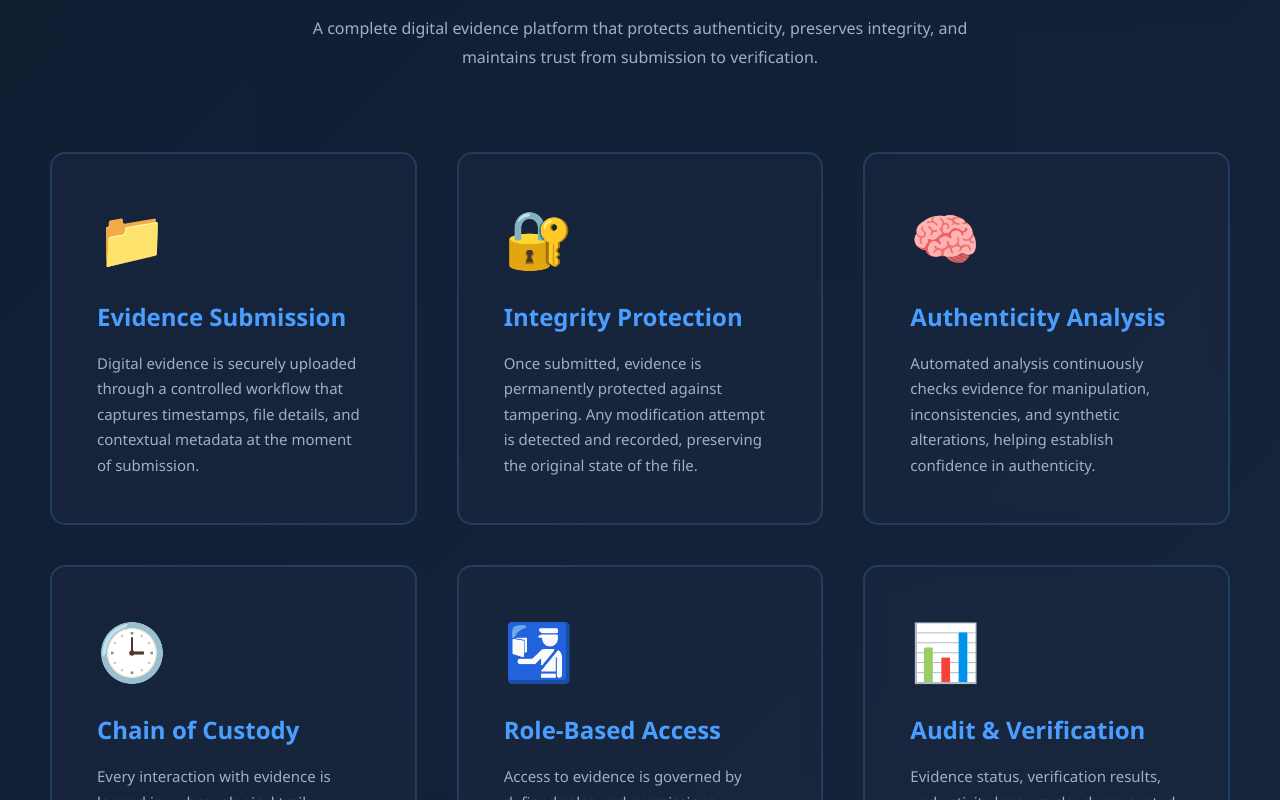
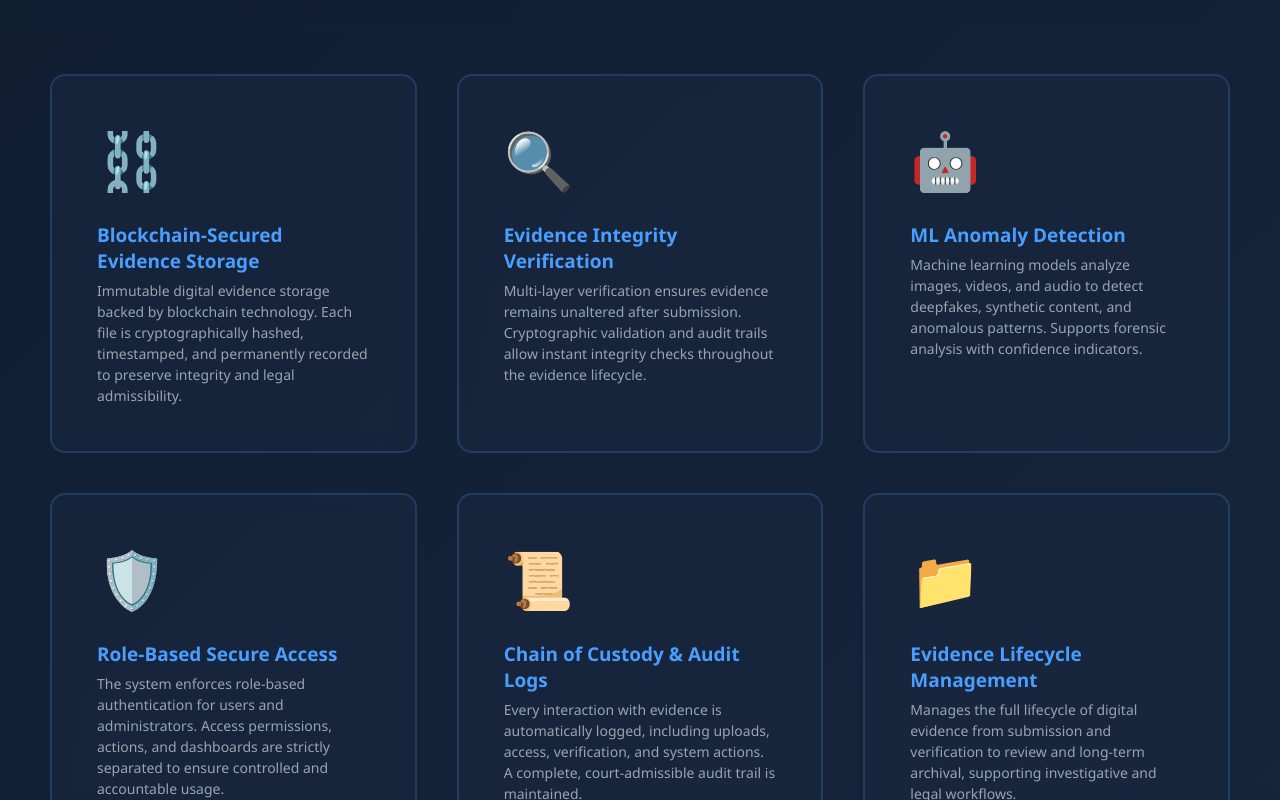
Before and after one commit to vagishaaa20/trustvault, a React (Create React App) app in the folder frontend/: page / in a window 1280 px wide. Shown: the part 840-1640 px from the top of the page. Built offline with nearby package versions, Linux system fonts and the light colour scheme.

Commit message:
Frontend

```diff
--- a/frontend/src/App.jsx
+++ b/frontend/src/App.jsx
@@ -1,7 +1,7 @@
 import { Route, Routes } from "react-router-dom";
 //import Login from "./Login";
-//import Home from "./Home";
-import Home from "./pages/Home";
+import Home from "./Home";
+import Landing from "./pages/Landing";
 import Login from "./pages/login";
 import Register from "./pages/Register";
 
@@ -16,7 +16,8 @@ const App = () => {
   return (
     <>
       <Routes>
-        <Route path="/" element={<Home />} />
+        <Route path="/" element={<Landing />} />
+        <Route path="/home" element={<Home />} />
         <Route path="/login" element={<Login />} />
         <Route path="/register" element={<Register />} />
 
--- a/frontend/src/components/Features.jsx
+++ b/frontend/src/components/Features.jsx
@@ -2,77 +2,75 @@ const Features = () => {
   return (
     <section className="features" id="features">
       <div className="section-header">
-        <h2 className="section-title">How TrustVault Works</h2>
-        <p className="section-subtitle">
-          A complete digital evidence platform that protects authenticity,
-          preserves integrity, and maintains trust from submission to verification.
-        </p>
+        <h2 className="section-title">Core Capabilities</h2>
       </div>
 
       <div className="features-grid">
         {/* 1 */}
         <div className="feature-card">
-          <span className="feature-icon">📁</span>
-          <h3 className="feature-title">Evidence Submission</h3>
+          <span className="feature-icon">⛓️</span>
+          <h3 className="feature-title">Blockchain-Secured Evidence Storage</h3>
           <p className="feature-desc">
-            Digital evidence is securely uploaded through a controlled workflow
-            that captures timestamps, file details, and contextual metadata at
-            the moment of submission.
+            Immutable digital evidence storage backed by blockchain technology.
+            Each file is cryptographically hashed, timestamped, and permanently
+            recorded to preserve integrity and legal admissibility.
           </p>
         </div>
 
         {/* 2 */}
         <div className="feature-card">
-          <span className="feature-icon">🔐</span>
-          <h3 className="feature-title">Integrity Protection</h3>
+          <span className="feature-icon">🔍</span>
+          <h3 className="feature-title">Evidence Integrity Verification</h3>
           <p className="feature-desc">
-            Once submitted, evidence is permanently protected against tampering.
-            Any modification attempt is detected and recorded, preserving the
-            original state of the file.
+            Multi-layer verification ensures evidence remains unaltered after
+            submission. Cryptographic validation and audit trails allow instant
+            integrity checks throughout the evidence lifecycle.
           </p>
         </div>
 
         {/* 3 */}
         <div className="feature-card">
-          <span className="feature-icon">🧠</span>
-          <h3 className="feature-title">Authenticity Analysis</h3>
+          <span className="feature-icon">🤖</span>
+          <h3 className="feature-title">
+            ML Anomaly Detection
+          </h3>
           <p className="feature-desc">
-            Automated analysis continuously checks evidence for manipulation,
-            inconsistencies, and synthetic alterations, helping establish
-            confidence in authenticity.
+            Machine learning models analyze images, videos, and audio to detect
+            deepfakes, synthetic content, and anomalous patterns. Supports
+            forensic analysis with confidence indicators.
           </p>
         </div>
 
         {/* 4 */}
         <div className="feature-card">
-          <span className="feature-icon">🕒</span>
-          <h3 className="feature-title">Chain of Custody</h3>
+          <span className="feature-icon">🛡️</span>
+          <h3 className="feature-title">Role-Based Secure Access</h3>
           <p className="feature-desc">
-            Every interaction with evidence is logged in a chronological trail,
-            creating a transparent history that can be reviewed, audited, and
-            presented when required.
+            The system enforces role-based authentication for users and
+            administrators. Access permissions, actions, and dashboards are
+            strictly separated to ensure controlled and accountable usage.
           </p>
         </div>
 
         {/* 5 */}
         <div className="feature-card feature-card-center">
-          <span className="feature-icon">🛂</span>
-          <h3 className="feature-title">Role-Based Access</h3>
+          <span className="feature-icon">📜</span>
+          <h3 className="feature-title">Chain of Custody & Audit Logs</h3>
           <p className="feature-desc">
-            Access to evidence is governed by defined roles and permissions,
-            ensuring only authorized users can view, verify, or manage sensitive
-            information.
+            Every interaction with evidence is automatically logged, including
+            uploads, access, verification, and system actions. A complete,
+            court-admissible audit trail is maintained.
           </p>
         </div>
 
         {/* 6 */}
         <div className="feature-card feature-card-center">
-          <span className="feature-icon">📊</span>
-          <h3 className="feature-title">Audit & Verification</h3>
+          <span className="feature-icon">📁</span>
+          <h3 className="feature-title">Evidence Lifecycle Management</h3>
           <p className="feature-desc">
-            Evidence status, verification results, and activity logs are clearly
-            presented, enabling quick reviews and confident decision-making
-            without manual inspection.
+            Manages the full lifecycle of digital evidence from submission and
+            verification to review and long-term archival, supporting
+            investigative and legal workflows.
           </p>
         </div>
       </div>
--- a/frontend/src/pages/Home.jsx
+++ b/frontend/src/pages/Landing.jsx
@@ -6,7 +6,7 @@ import Particles from "../components/Particles";
 import AshokaBackground from "../components/AshokaBackground";
 import TechStack from "../components/TechStack";
 
-const Home = () => {
+const Landing = () => {
   return (
     <>
       <Particles />
@@ -20,4 +20,4 @@ const Home = () => {
   );
 };
 
-export default Home;
+export default Landing;
--- a/frontend/src/pages/Register.jsx
+++ b/frontend/src/pages/Register.jsx
@@ -41,13 +41,12 @@ const Register = () => {
         return;
       }
 
-      // ✅ DEMO MODE: directly login user
       localStorage.setItem(
         "authUser",
         JSON.stringify({ name, email, role: "user" })
       );
 
-      navigate("/dashboard");
+      navigate("/home");
 
     } catch {
       setError("Server unavailable. Please try again.");
--- a/frontend/src/pages/login.jsx
+++ b/frontend/src/pages/login.jsx
@@ -35,11 +35,7 @@ const Login = () => {
         setError(data.message || "Authentication failed");
         return;
       }
-
-      if (data.otpRequired) {
-        localStorage.setItem("tempToken", data.tempToken);
-        // navigate("/verify-otp");
-      }
+      navigate("/home");
     } catch {
       setError("Server unavailable. Please try again.");
     } finally {
@@ -124,6 +120,7 @@ const Login = () => {
         </form>
 
         <div className="auth-divider">OR</div>
+
         <button className="google-btn" disabled>
           <img
             src="https://developers.google.com/identity/images/g-logo.png"
```
Also changed, not shown: frontend/src/Login.jsx (added, +69 -0 lines).
